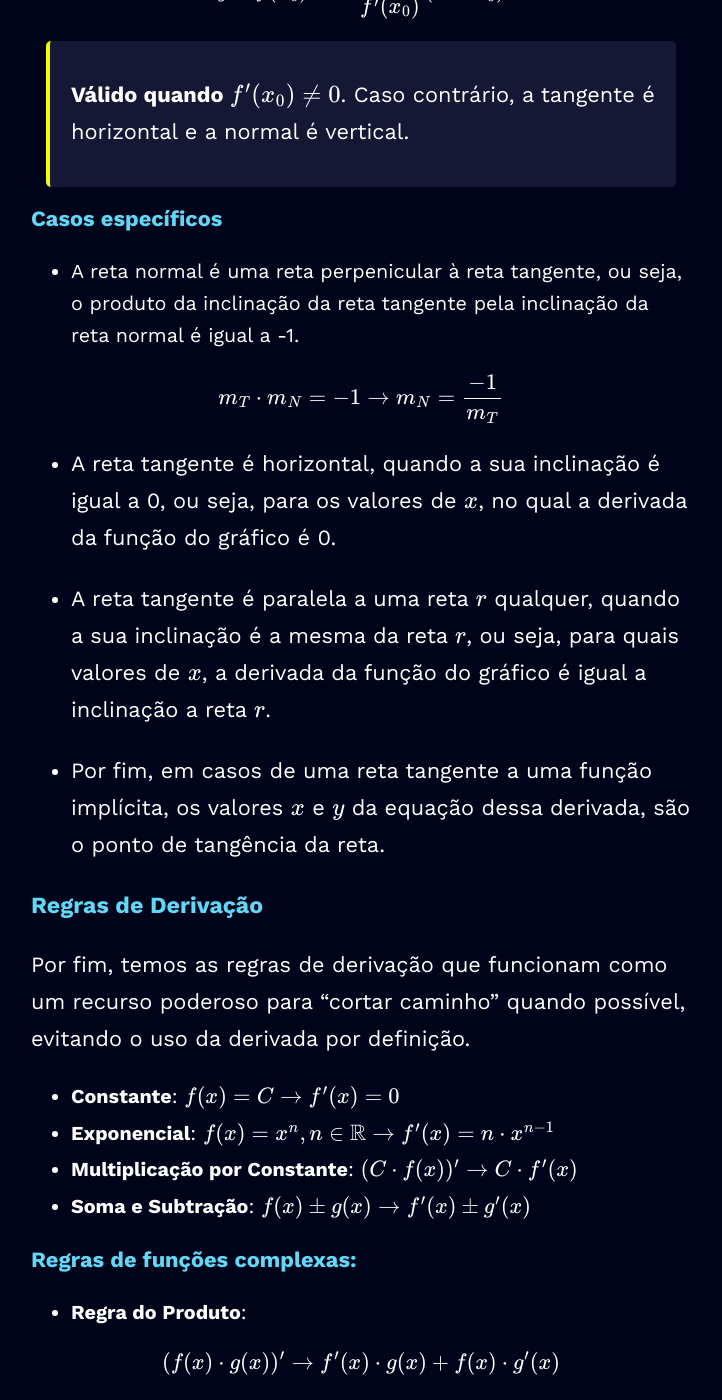
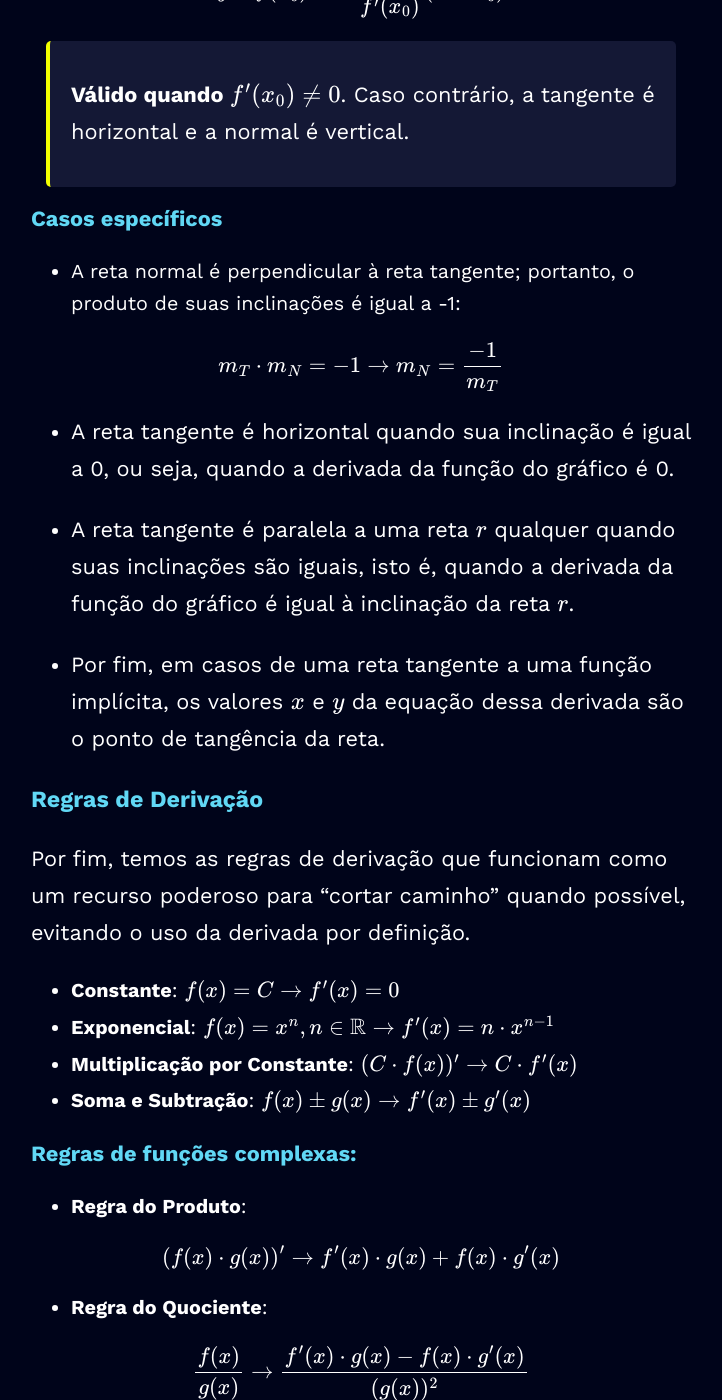
Before and after one commit to gabrielbelo2007/gabrielbelo2007.github.io, a Jekyll site: the page built from _posts/calculo/2025-09-27-post.md, in a window 1280 px wide and 1400 px high, scrolled down 4580 px. Shown: the whole window, without its empty margins (279-1001 px from the left). Built offline with Jekyll 4.4.1, drawn with Linux system fonts in a browser that asks for light colours; some web fonts are replaced.

Commit message:
Fix - Post (Derivadas)

```diff
--- a/_posts/calculo/2025-09-27-post.md
+++ b/_posts/calculo/2025-09-27-post.md
@@ -108,15 +108,15 @@ $$y - f(x_0) = - \frac{1}{f'(x_0)}(x - x_0)$$
 
 #### Casos específicos
 
-- A reta normal é uma reta perpenicular à reta tangente, ou seja, o produto da inclinação da reta tangente pela inclinação da reta normal é igual a -1.
+- A reta normal é perpendicular à reta tangente; portanto, o produto de suas inclinações é igual a -1:
 
 $$m_T \cdot m_N = -1 \to m_N = \frac{-1}{m_T}$$
 
-- A reta tangente é horizontal, quando a sua inclinação é igual a 0, ou seja, para os valores de $$x$$, no qual a derivada da função do gráfico é 0.
+- A reta tangente é horizontal quando sua inclinação é igual a 0, ou seja, quando a derivada da função do gráfico é 0.
 
-- A reta tangente é paralela a uma reta $$r$$ qualquer, quando a sua inclinação é a mesma da reta $$r$$, ou seja, para quais valores de $$x$$, a derivada da função do gráfico é igual a inclinação a reta $$r$$.
+- A reta tangente é paralela a uma reta $$r$$ qualquer quando suas inclinações são iguais, isto é, quando a derivada da função do gráfico é igual à inclinação da reta $$r$$.
 
-- Por fim, em casos de uma reta tangente a uma função implícita, os valores $$x$$ e $$y$$ da equação dessa derivada, são o ponto de tangência da reta.
+- Por fim, em casos de uma reta tangente a uma função implícita, os valores $$x$$ e $$y$$ da equação dessa derivada são o ponto de tangência da reta.
 
 ### Regras de Derivação
 
```
